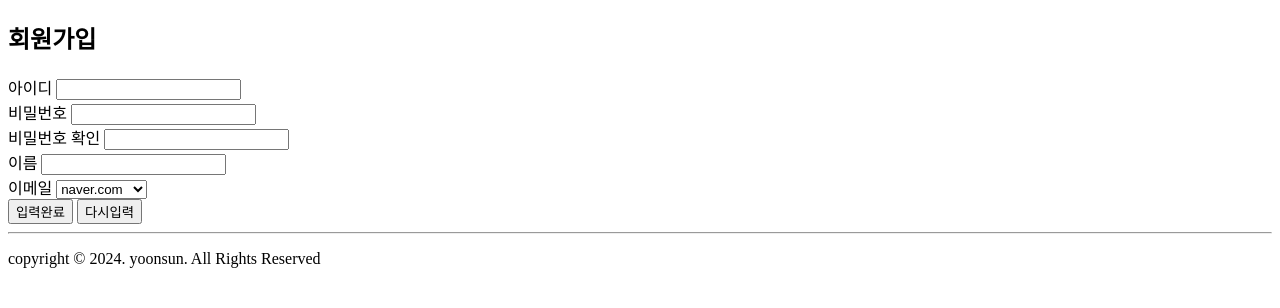
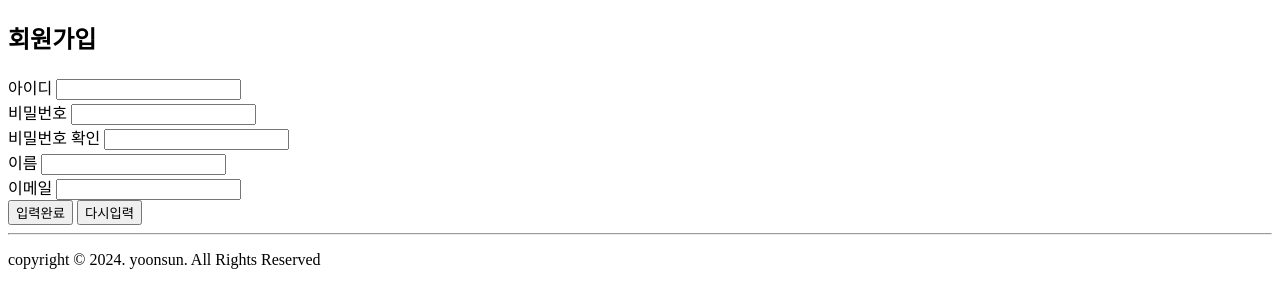
Before and after one commit to yoon741/semiprojectv1, a FastAPI app: page /member/join in a window 1280 px wide. Shown: the part 221-529 px from the top of the page. Run offline with FastAPI, Linux system fonts and the light colour scheme.

Commit message:
회원가입 수정

```diff
--- a/views/templates/member/join.html
+++ b/views/templates/member/join.html
@@ -31,11 +31,7 @@
             <div><label for="name">이름</label>
               <input type="text" name="name" id="name" required></div>
             <div><label for="email">이메일</label>
-                <select type="text" name="email" id="email" required>
-                    <option>naver.com</option>
-                    <option>gmail.com</option>
-                    <option>hanmail.net</option>
-                </select></div>
+                <input type="text" name="email" id="email" required></div>
             <div><button type="submit" id="joinbtn">입력완료</button>
                 <button type="reset" id="rstbtn">다시입력</button></div>
         </form>
```
